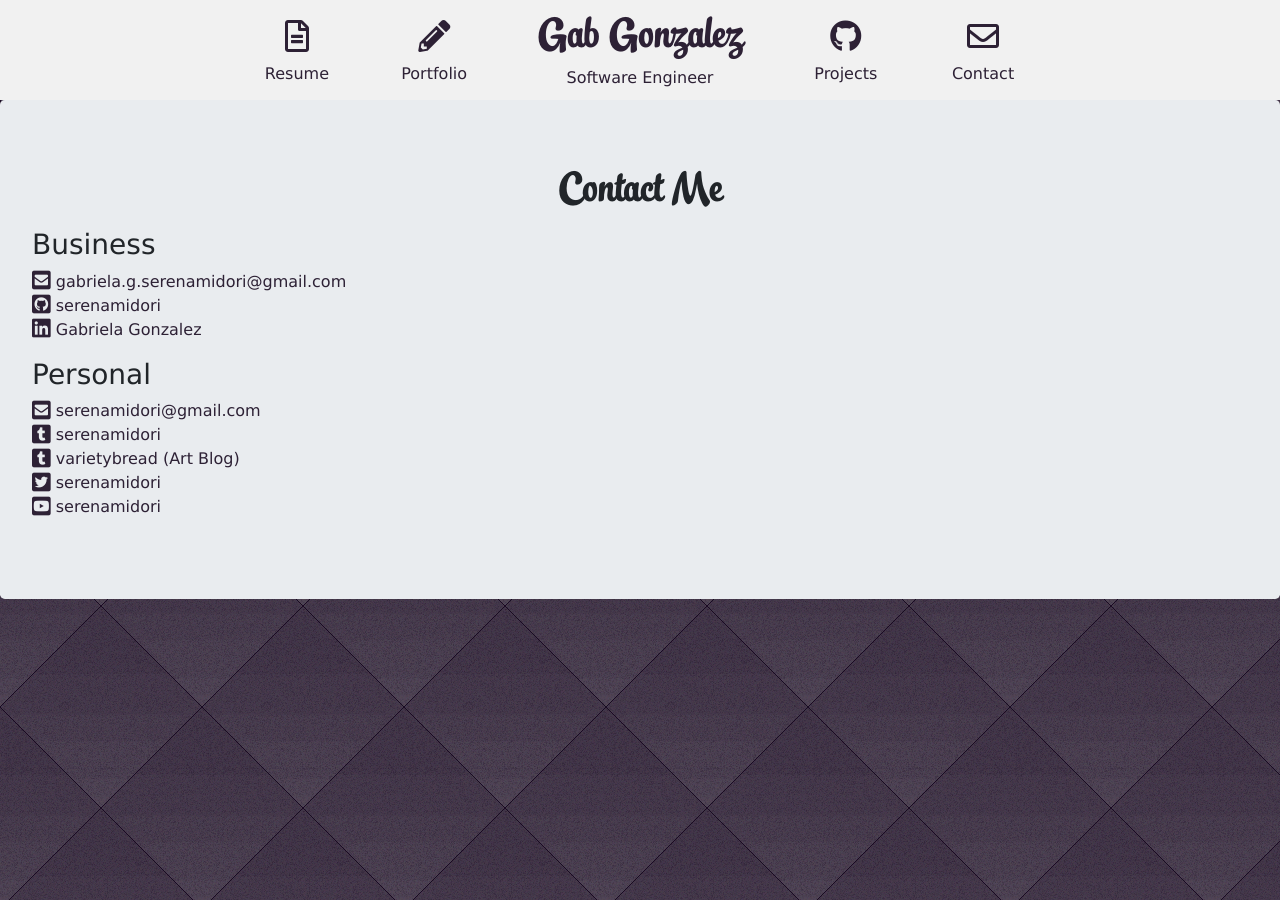
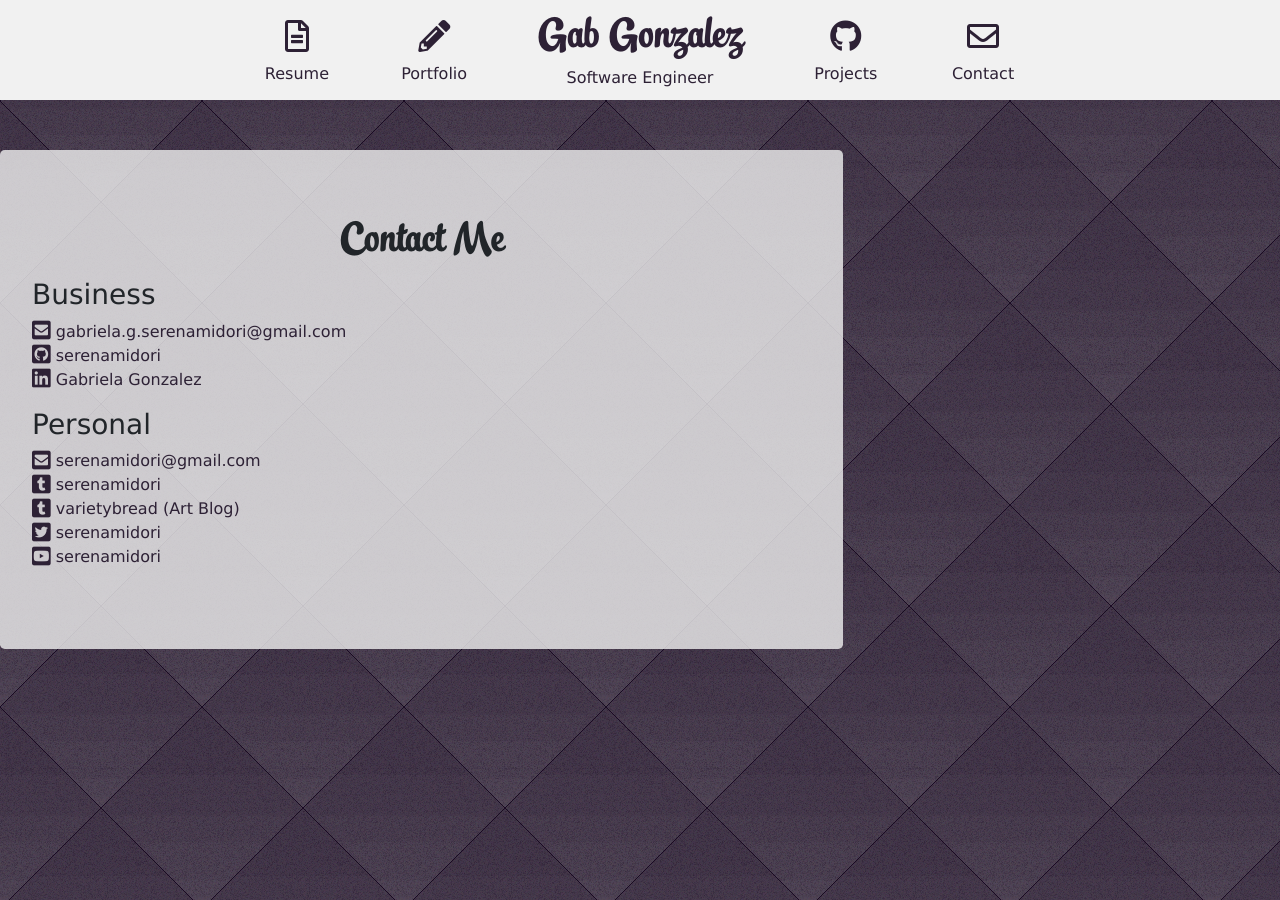
Before and after one commit to Serenamidori/serenamidori.github.io, a Jekyll site: the page built from contact/index.html, in a window 1280 px wide. Built offline with Jekyll 4.4.1, drawn with Linux system fonts in a browser that asks for light colours; nearby versions of some CDN libraries.

Commit message:
fixing jumbotron styling

```diff
--- a/_layouts/default.html
+++ b/_layouts/default.html
@@ -48,8 +48,12 @@
 
 			<div class="row">
 				<div class="col-md-12 text-center">
-					<div class="jumbotron">
-						{{ content }}
+					<div class="row">
+						<div class="col-md-10 col-xl-8 text-center">
+							<div class="jumbotron">
+								{{ content }}
+							</div>
+						</div>
 					</div>
 				</div>
 			</div>
--- a/css/main.css
+++ b/css/main.css
@@ -16,7 +16,10 @@ a:hover {
     color: #645172;
     text-decoration: none;
 }
-
+.jumbotron {
+    background-color: rgba(241, 241, 241, 0.8) !important;
+    margin-top: 50px;
+}
 .container {
     max-width: 100% !important;
     overflow-x: hidden !important;
```
